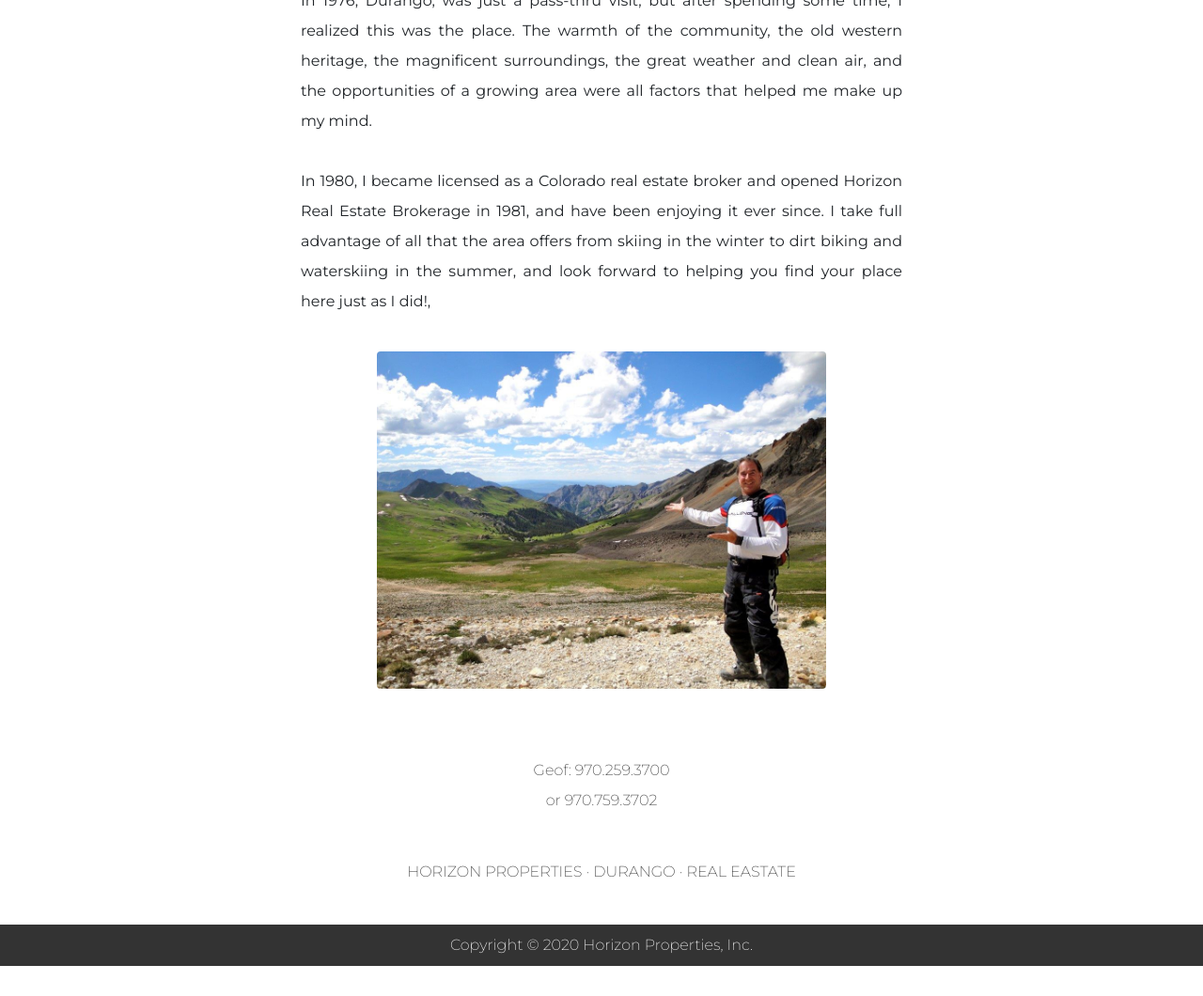
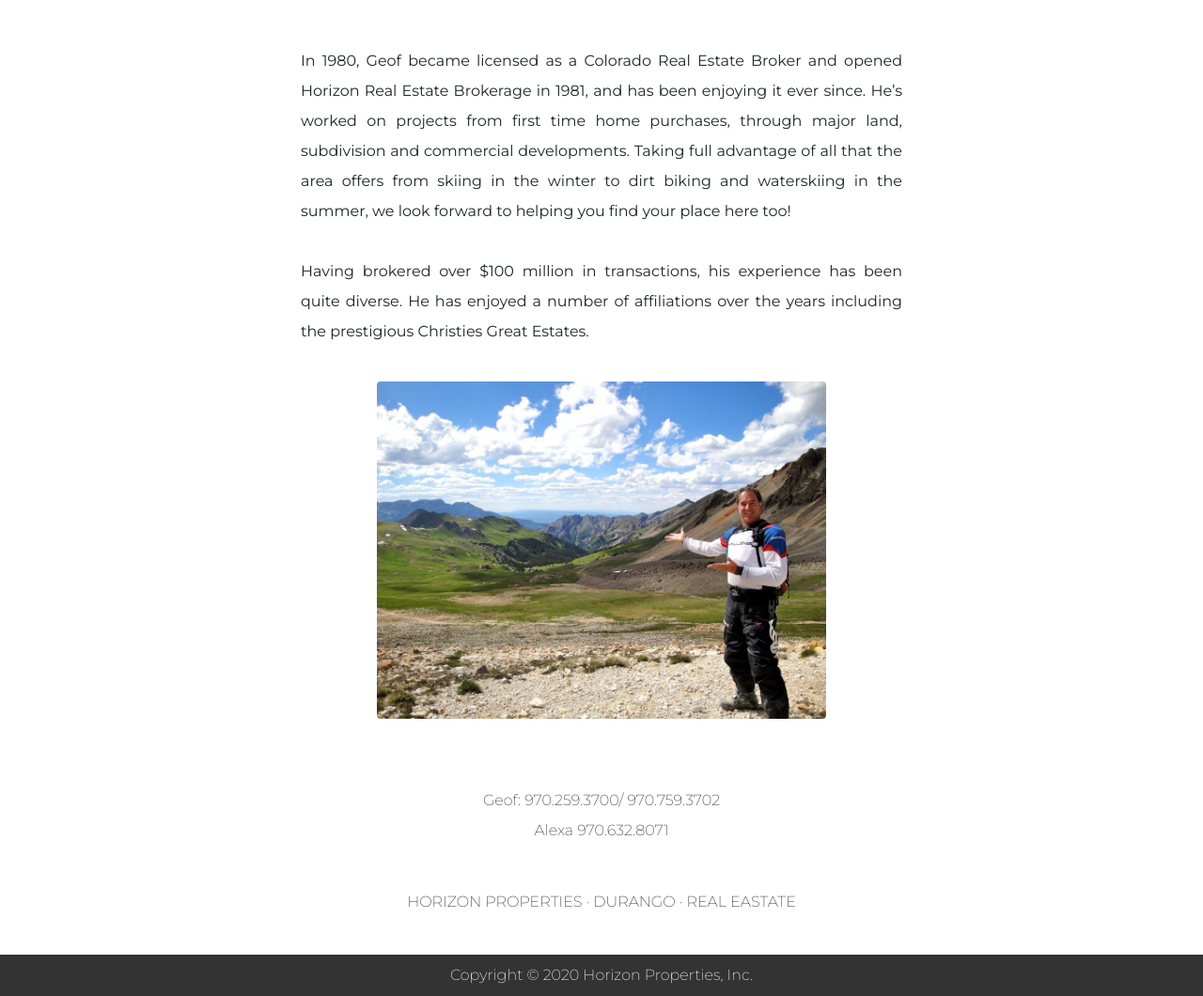
Before and after one commit to cschweipert/django-horizon-property, a Django app: page /about in a window 1280 px wide. Shown: the part 1657-2717 px from the top of the page at 94% size. Before the commit the page ends 2685 px from the top, so only its background shows below. Run offline with Django 3.2, Linux system fonts and the light colour scheme; some libraries are stand-ins or nearby versions; some web fonts are replaced.

Commit message:
add alexa.html, edit navbar and about.html

```diff
--- a/estate/static/css/style.css
+++ b/estate/static/css/style.css
@@ -135,7 +135,7 @@
   border-radius: 50%;
   float: left;
   margin-right: 30px;
-  padding-bottom: 20px;
+  margin-bottom: 20px;
 }
 
 .skill-row {
--- a/pages/urls.py
+++ b/pages/urls.py
@@ -5,5 +5,6 @@ from . import views
 urlpatterns = [
     path('', views.index, name='index'),
     path('about', views.about, name='about'),
+    path('alexa', views.alexa, name='alexa'),
     path('mls', views.mls, name='mls')
 ]
--- a/pages/views.py
+++ b/pages/views.py
@@ -9,5 +9,8 @@ def index(request):
 def about(request):
     return render(request, 'pages/about.html')
 
+def alexa(request):
+    return render(request, 'pages/alexa.html')
+
 def mls(request):
     return render(request, 'pages/mls.html')
--- a/templates/pages/about.html
+++ b/templates/pages/about.html
@@ -12,40 +12,30 @@
     </div> -->
 
     <div class="skill-row">
-      <img class="mountain" src="{% static '/img/geof.png' %}" alt="Geof Schlittgen">
+      <img class="mountain" src="{% static '/img/geof-color.png' %}" alt="Geof Schlittgen">
       <h2 class="title">Geof Schlittgen</h2>
       <h3 class="undertitle">Broker/ Owner</h3>
-      <p>I was born in London, England and moved with my family to Calgary, Canada where the seeds of living a western outdoor lifestyle
-        were planted. <br><br> My school years were spent in California just north of San Francisco and included college at the University of
-        California, Berkeley. <br><br> I later moved to Munich, Germany in 1970 and spent 8 years in the international ski community of Davos,
-        Switzerland as a professional photographer. I held a position as the head photographer for the Swiss Research Institute for
-        Orthopedic Surgery, the pioneers of internal fixation of bone fractures, located in Davos and freelanced as a ski photographer,
-        securing assignments from industry product marketing agencies. <br><br> In the 70’s I decided to take an extended trip throughout the Western
-        United States in search of a mountain community I could call home. I visited Sun Valley, Idaho, where I have fond memories of working
-        on the ski patrol in ‘68 and ‘69, as well as other mountain communities like Telluride and Taos.</p>
+      <p>Geof was born in London, England and moved with his family to Calgary, Canada where the seeds of living a western outdoor lifestyle
+        were planted. <br><br> His school years were spent in California just north of San Francisco and included college at the University
+        of California, Berkeley. <br><br> He later moved to Munich, Germany in 1970 and spent 8 years in Davos, Switzerland as a professional
+        photographer. He held a position as the head photographer for the Swiss Research Institute for Orthopedic Surgery, the pioneers of
+        internal fixation of bone fractures, and freelanced as a ski photographer securing assignments from industry product marketing agencies.
+        <br><br> In the 70’s he decided to take an extended trip throughout the western United States in search of a mountain community he could call home.
+        In 1976, Durango was just a pass-through visit, but after spending some time, he realized this was the place. The warmth of the community,
+        the old western heritage, the magnificent surroundings, the great weather and clean air, and the opportunities of a growing area instantly
+        helped him make up his mind. </p>
     </div>
-
-    <!-- <p>I was born in London, England and moved with my family to Calgary, Canada where the seeds of living a western outdoor lifestyle
-      were planted. My school years were spent in California just north of San Francisco and included college at the University of
-      California, Berkeley. <br><br> I later moved to Munich, Germany in 1970 and spent 8 years in the international ski community of Davos,
-      Switzerland as a professional photographer. I held a position as the head photographer for the Swiss Research Institute for
-      Orthopedic Surgery, the pioneers of internal fixation of bone fractures, located in Davos and freelanced as a ski photographer,
-      securing assignments from industry product marketing agencies. <br><br> In the 70’s I decided to take an extended trip throughout the Western
-      United States in search of a mountain community I could call home. I visited Sun Valley, Idaho, where I have fond memories of working
-      on the ski patrol in ‘68 and ‘69, as well as other mountain communities like Telluride and Taos.</p> -->
       <div class="center">
       <img class="about-geof" src="{% static '/img/vintage-geof.png' %}" alt="Geof skiing">
       </div>
-      <p>In 1976, Durango, was just a pass-thru visit, but after spending some time, I realized this was the place. The warmth of the community, the old western heritage,
-      the magnificent surroundings, the great weather and clean air, and the opportunities of a growing area were all factors that helped
-      me make up my mind. <br><br> In 1980, I became licensed as a Colorado real estate broker and opened Horizon Real Estate Brokerage in 1981,
-      and have been enjoying it ever since. I take full advantage of all that the area offers from skiing in the winter to dirt biking
-      and waterskiing in the summer, and look forward to helping you find your place here just as I did!,</p>
+      <p>In 1980, Geof became licensed as a Colorado Real Estate Broker and opened Horizon Real Estate Brokerage in 1981, and has been enjoying it
+        ever since. He’s worked on projects from first time home purchases, through major land, subdivision and commercial developments. Taking full
+        advantage of all that the area offers from skiing in the winter to dirt biking and waterskiing in the summer, we look forward to helping
+        you find your place here too! <br><br>Having brokered over $100 million in transactions, his experience has been quite diverse. He has enjoyed
+        a number of affiliations over the years including the prestigious Christies Great Estates. </p>
       <div class="center">
       <img class="about-geof" src="{% static '/img/geof-high-country.jpg' %}" alt="Geof in the High Country">
       </div>
   </div>
-
-
 </div>
 {% endblock %}
--- a/templates/pages/mls.html
+++ b/templates/pages/mls.html
@@ -1,6 +1,11 @@
 <!-- <script src="//idx.diversesolutions.com/scripts/controls/Remote-Frame.aspx?MasterAccountID=1514382&amp;
 SearchSetupID=124&amp;
 LinkID=0&amp;Height=2000"></script> -->
+{% extends 'base.html' %}
 
+{% load static %}
+
+{% block content %}
 <script src="//idx.diversesolutions.com/scripts/controls/Remote-Frame.aspx?MasterAccountID=78588&amp;
 SearchSetupID=18&amp;LinkID=452263&amp;Height=2000"></script>
+{% endblock %}
--- a/templates/partials/_footer.html
+++ b/templates/partials/_footer.html
@@ -5,8 +5,8 @@
   </footer> -->
 
 <footer>
-  <p class="footerp">Geof: 970.259.3700 <br>
-    or 970.759.3702</p><br>
+  <p class="footerp">Geof: 970.259.3700/ 970.759.3702 <br>
+    Alexa 970.632.8071</p><br>
   <p class="footerp">HORIZON PROPERTIES · DURANGO · REAL EASTATE</p>
 </footer>
 
--- a/templates/partials/_navbar.html
+++ b/templates/partials/_navbar.html
@@ -14,9 +14,22 @@
         <li {% if '/' == request.path %} class="nav-item active mr-3" {% else %} class="nav-item mr-3" {% endif %}>
           <a class="nav-link" href="{% url 'index' %}">Home</a>
         </li>
-        <li {% if 'about' in request.path %} class="nav-item active mr-3" {% else %} class="nav-item mr-3" {% endif %}>
+
+        <li {% if 'about' in request.path %} class="nav-item active mr-3 dropdown" {% elif 'alexa' in request.path %} class="nav-item active mr-3 dropdown"
+        {% else %} class="nav-item mr-3 dropdown" {% endif %}>
+          <a class="nav-link dropdown-toggle" href="#" id="navbarDropdown" role="button" data-toggle="dropdown" aria-haspopup="true" aria-expanded="false">
+            About
+          </a>
+          <div class="dropdown-menu" aria-labelledby="navbarDropdown">
+            <a class="dropdown-item" href="{% url 'about' %}">Geof Schlittgen</a>
+            <a class="dropdown-item" href="{% url 'alexa' %}">Alexa Schlittgen</a>
+        </li>
+
+        <!-- class="nav-item dropdown" -->
+
+        <!-- <li {% if 'about' in request.path %} class="nav-item active mr-3" {% else %} class="nav-item mr-3" {% endif %}>
           <a class="nav-link" href="{% url 'about' %}">About</a>
-        </li>
+        </li> -->
         <li {% if 'listings' in request.path %} class="nav-item active mr-3" {% else %} class="nav-item mr-3" {% endif %}>
           <a class="nav-link" href="{% url 'listings' %}">Featured Listings</a>
         </li>
```
Also changed, not shown: templates/pages/alexa.html (added, +36 -0 lines), estate/static/img/geof-color.png (added), 3 other files.
